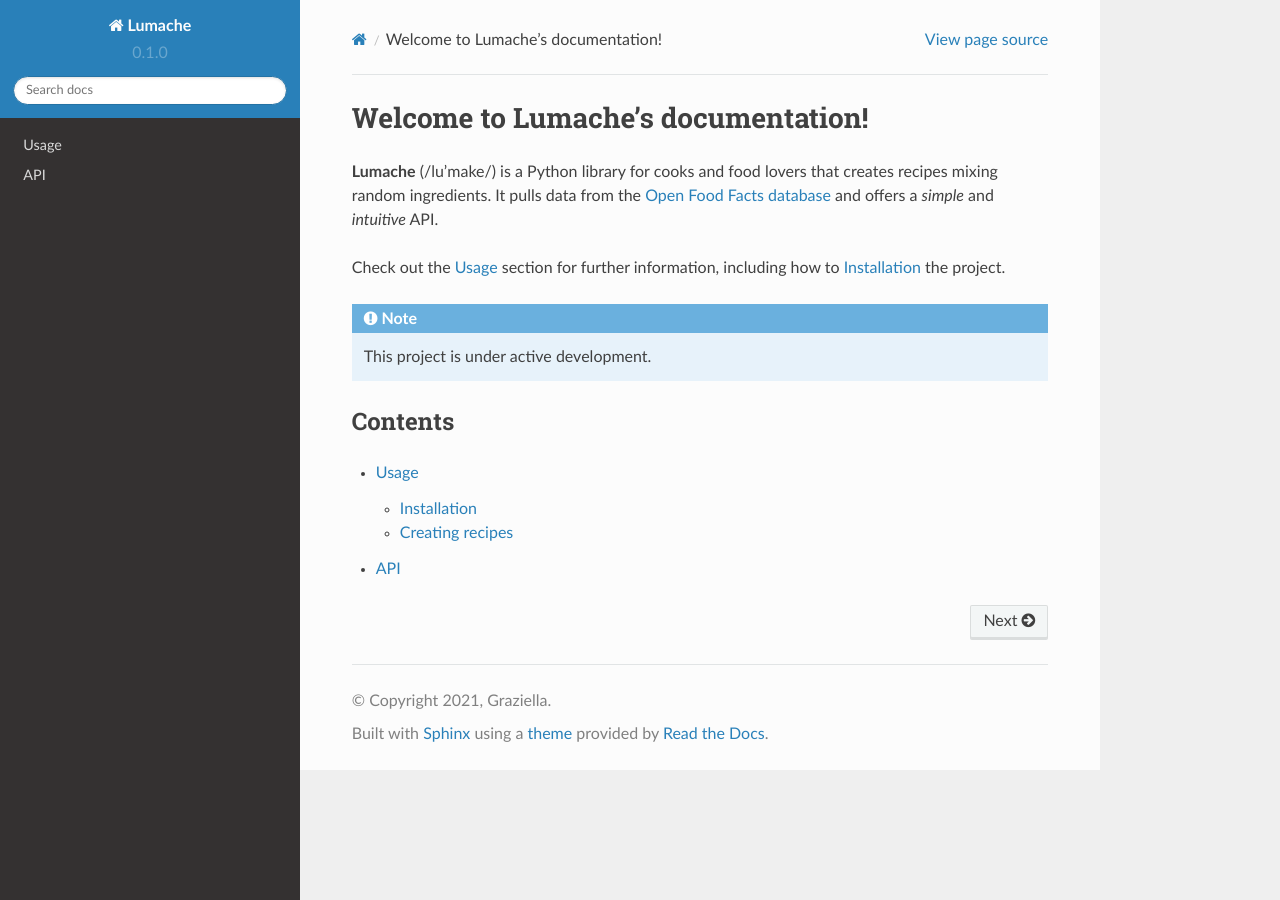
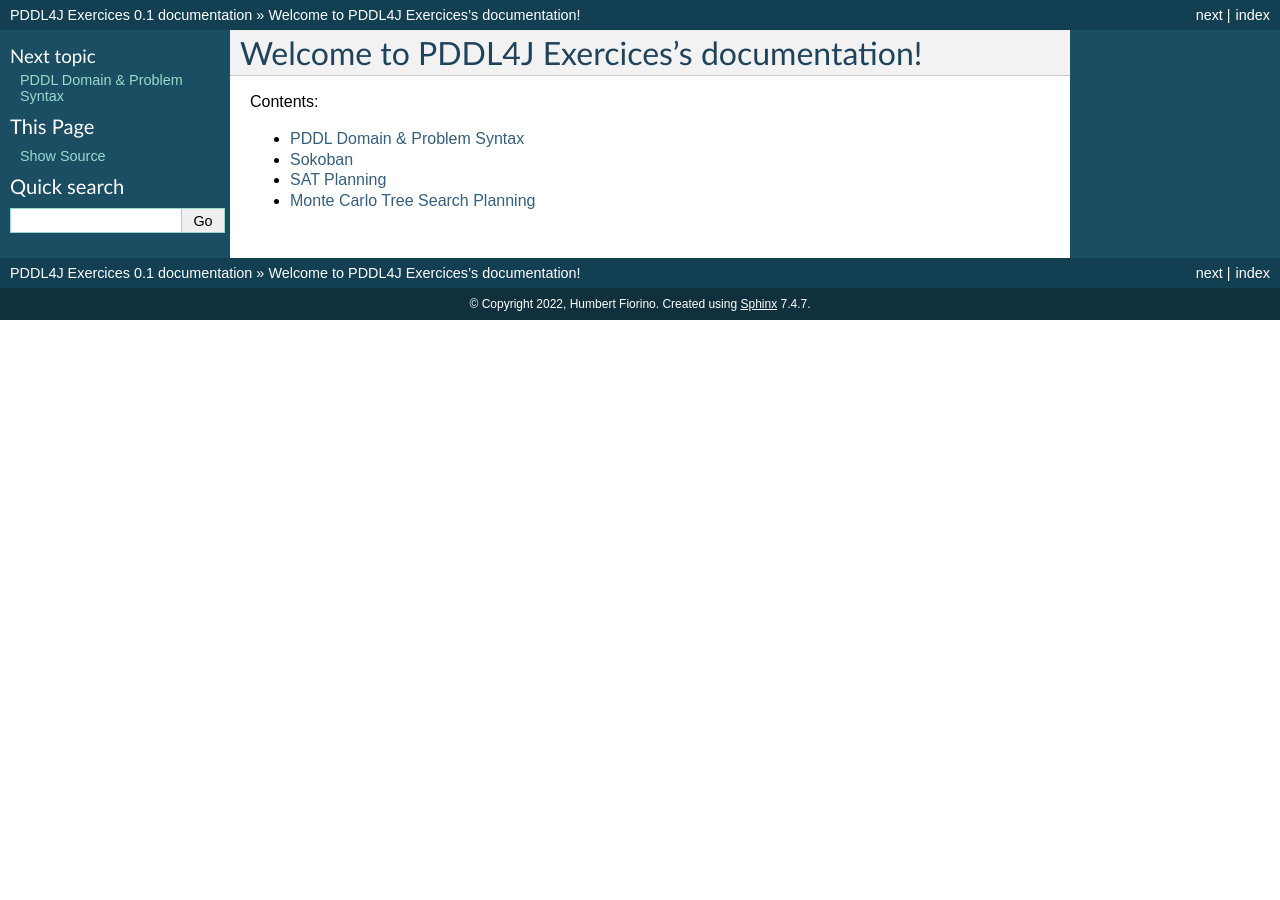
Before and after one commit to fiorinoh/pddl4j-exercices, a Sphinx documentation site: the page built from docs/source/index.rst, in a window 1280 px wide. Built offline with Sphinx 7.4.7, drawn with Linux system fonts in a browser that asks for light colours.

Commit message:
Add list of exercices

```diff
--- a/docs/source/api.rst
+++ /dev/null
@@ -1,7 +0,0 @@
-API
-===
-
-.. autosummary::
-   :toctree: generated
-
-   lumache
--- a/docs/source/conf.py
+++ b/docs/source/conf.py
@@ -1,35 +1,28 @@
 # Configuration file for the Sphinx documentation builder.
+#
+# For the full list of built-in configuration values, see the documentation:
+# https://www.sphinx-doc.org/en/master/usage/configuration.html
 
-# -- Project information
+# -- Project information -----------------------------------------------------
+# https://www.sphinx-doc.org/en/master/usage/configuration.html#project-information
 
-project = 'Lumache'
-copyright = '2021, Graziella'
-author = 'Graziella'
+project = 'PDDL4J Exercices'
+copyright = '2022, Humbert Fiorino'
+author = 'Humbert Fiorino'
+release = '0.1'
 
-release = '0.1'
-version = '0.1.0'
+# -- General configuration ---------------------------------------------------
+# https://www.sphinx-doc.org/en/master/usage/configuration.html#general-configuration
 
-# -- General configuration
-
-extensions = [
-    'sphinx.ext.duration',
-    'sphinx.ext.doctest',
-    'sphinx.ext.autodoc',
-    'sphinx.ext.autosummary',
-    'sphinx.ext.intersphinx',
-]
-
-intersphinx_mapping = {
-    'python': ('https://docs.python.org/3/', None),
-    'sphinx': ('https://www.sphinx-doc.org/en/master/', None),
-}
-intersphinx_disabled_domains = ['std']
+extensions = []
 
 templates_path = ['_templates']
+exclude_patterns = []
 
-# -- Options for HTML output
 
-html_theme = 'sphinx_rtd_theme'
 
-# -- Options for EPUB output
-epub_show_urls = 'footnote'
+# -- Options for HTML output -------------------------------------------------
+# https://www.sphinx-doc.org/en/master/usage/configuration.html#options-for-html-output
+
+html_theme = 'classic'
+html_static_path = ['_static']
--- a/docs/source/index.rst
+++ b/docs/source/index.rst
@@ -1,22 +1,16 @@
-Welcome to Lumache's documentation!
-===================================
+.. PDDL4J Exercices documentation master file, created by
+   sphinx-quickstart on Wed Aug 31 11:07:43 2022.
+   You can adapt this file completely to your liking, but it should at least
+   contain the root `toctree` directive.
 
-**Lumache** (/lu'make/) is a Python library for cooks and food lovers
-that creates recipes mixing random ingredients.
-It pulls data from the `Open Food Facts database <https://world.openfoodfacts.org/>`_
-and offers a *simple* and *intuitive* API.
-
-Check out the :doc:`usage` section for further information, including
-how to :ref:`installation` the project.
-
-.. note::
-
-   This project is under active development.
-
-Contents
---------
+Welcome to PDDL4J Exercices's documentation!
+============================================
 
 .. toctree::
+   :maxdepth: 2
+   :caption: Contents:
 
-   usage
-   api
+   pddl_domain_problem_syntax
+   sokoban
+   sat_planning
+   monte_carlo_tree_search_planning
--- /dev/null
+++ b/docs/source/monte_carlo_tree_search_planning.rst
@@ -0,0 +1,2 @@
+Monte Carlo Tree Search Planning
+================================
--- /dev/null
+++ b/docs/source/pddl_domain_problem_syntax.rst
@@ -0,0 +1,2 @@
+PDDL Domain & Problem Syntax
+============================
--- /dev/null
+++ b/docs/source/sat_planning.rst
@@ -0,0 +1,2 @@
+SAT Planning
+============
--- /dev/null
+++ b/docs/source/sokoban.rst
@@ -0,0 +1,2 @@
+Sokoban
+=======
```
Also changed, not shown: docs/source/usage.rst (deleted, +0 -33 lines), 1 other file.
